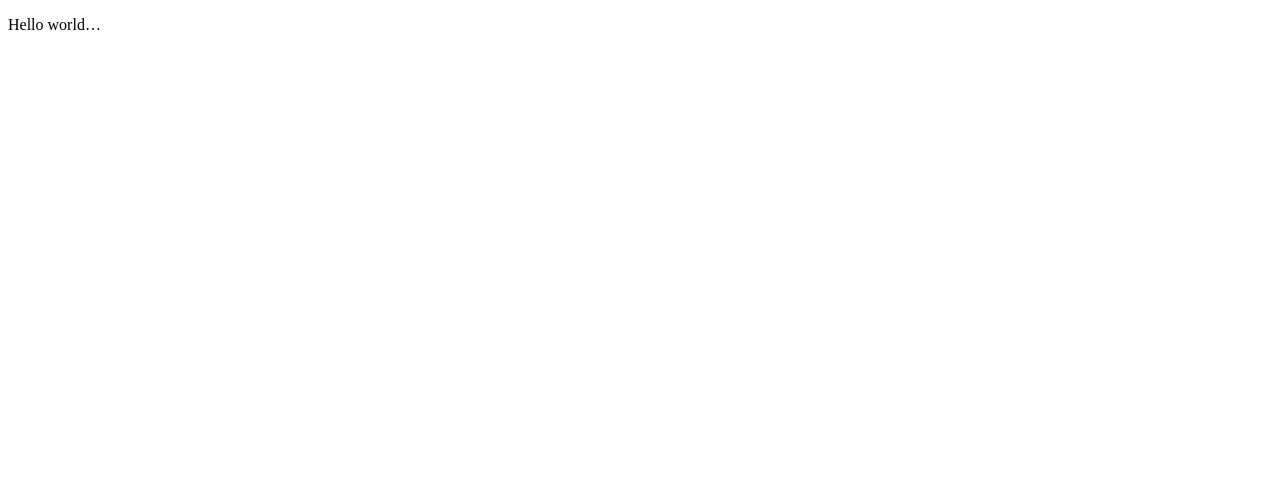
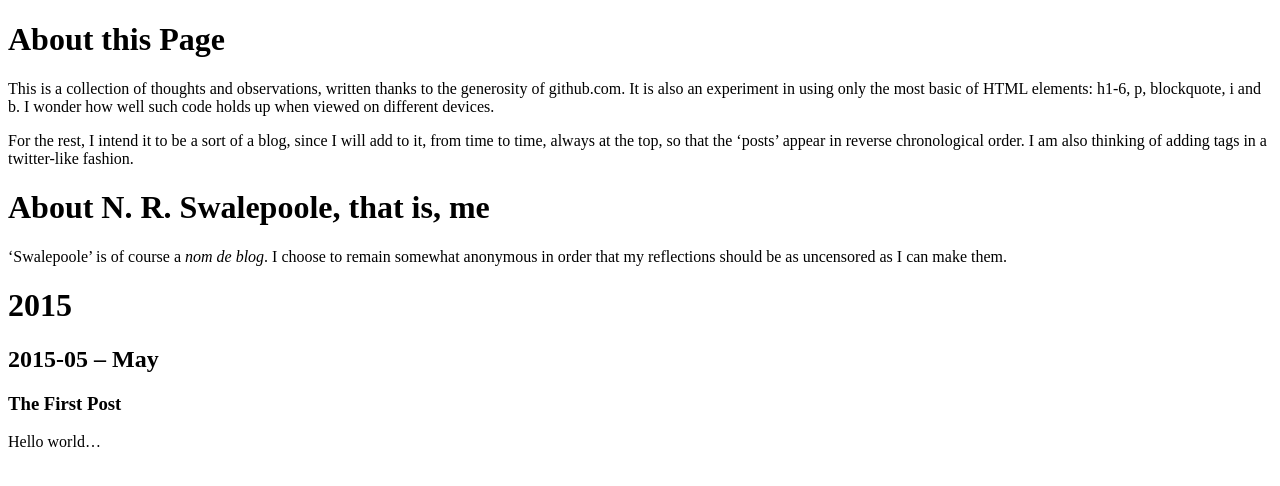
Before and after one commit to swalepoole/swalepoole.github.io, a plain HTML site: page index.html in a window 1280 px wide. Drawn offline with Linux system fonts and the light colour scheme.

Commit message:
Update index.html

```diff
--- a/index.html
+++ b/index.html
@@ -5,6 +5,14 @@
     <title>Pensiones di Swalepoole</title>
   </head>
   <body>
+    <h1>About this Page</h1>
+    <p>This is a collection of thoughts and observations, written thanks to the generosity of github.com. It is also an experiment in using only the most basic of HTML elements: h1-6, p, blockquote, i and b. I wonder how well such code holds up when viewed on different devices.</p>
+    <p>For the rest, I intend it to be a sort of a blog, since I will add to it, from time to time, always at the top, so that the ‘posts’ appear in reverse chronological order. I am also thinking of adding tags in a twitter-like fashion.</p>
+    <h1>About N. R. Swalepoole, that is, me</h1>
+    <p>‘Swalepoole’ is of course a <i>nom de blog</i>. I choose to remain somewhat anonymous in order that my reflections should be as uncensored as I can make them.</p>
+    <h1>2015</h1>
+    <h2>2015-05 – May</h2>
+    <h3>The First Post</h3>
     <p>Hello world…</p>
   </body>
 </html>
```
